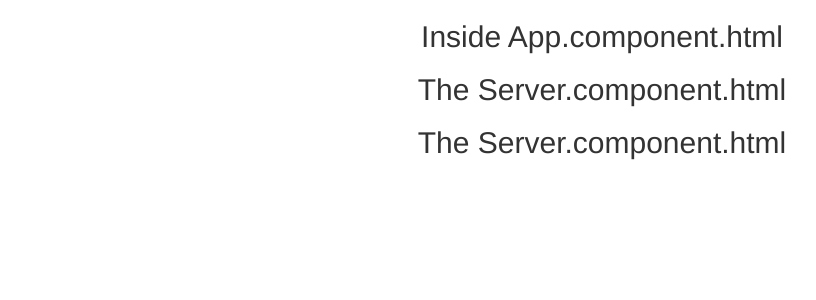
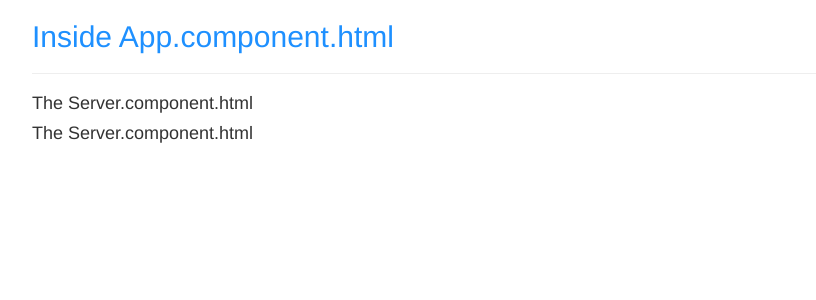
Before and after one commit to david2999999/Angular-5, an Angular app in the folder Angular-Demo/: page / in a window 1280 px wide. Shown: the top 300 px of the page, without its empty margins (38-854 px from the left). Built offline with nearby package versions, Linux system fonts and the light colour scheme.

Commit message:
using external or internal css to decorate

```diff
--- a/Angular-Demo/src/app/app.component.css
+++ b/Angular-Demo/src/app/app.component.css
@@ -0,0 +1,3 @@
+h2{
+  color: lightseagreen;
+}
--- a/Angular-Demo/src/app/app.component.html
+++ b/Angular-Demo/src/app/app.component.html
@@ -1,4 +1,9 @@
-<div style="text-align: center;">
-  <h2>Inside App.component.html</h2>
-  <app-servers></app-servers>
+<div class="container">
+  <div class="row">
+    <div class="col-xs-12">
+      <h2>Inside App.component.html</h2>
+      <hr>
+      <app-servers></app-servers>
+    </div>
+  </div>
 </div>
--- a/Angular-Demo/src/app/app.component.ts
+++ b/Angular-Demo/src/app/app.component.ts
@@ -3,7 +3,12 @@
 @Component({
   selector: 'app-root',
   templateUrl: './app.component.html',
-  styleUrls: ['./app.component.css']
+  // styleUrls: ['./app.component.css']
+  styles: [`
+    h2{
+      color: dodgerblue;
+    }
+  `]
 })
 export class AppComponent {
   title = 'Angular Demo';
--- a/Angular-Demo/src/app/server/server.component.html
+++ b/Angular-Demo/src/app/server/server.component.html
@@ -1 +1 @@
-<h2>The Server.component.html</h2>
+<h4>The Server.component.html</h4>
--- a/Angular-Demo/src/app/servers/servers.component.ts
+++ b/Angular-Demo/src/app/servers/servers.component.ts
@@ -2,7 +2,8 @@
 
 @Component({
   selector: 'app-servers',
-  templateUrl: './servers.component.html',
+  template: `<app-server></app-server>
+              <app-server></app-server>`,
   styleUrls: ['./servers.component.css']
 })
 export class ServersComponent implements OnInit {
```
